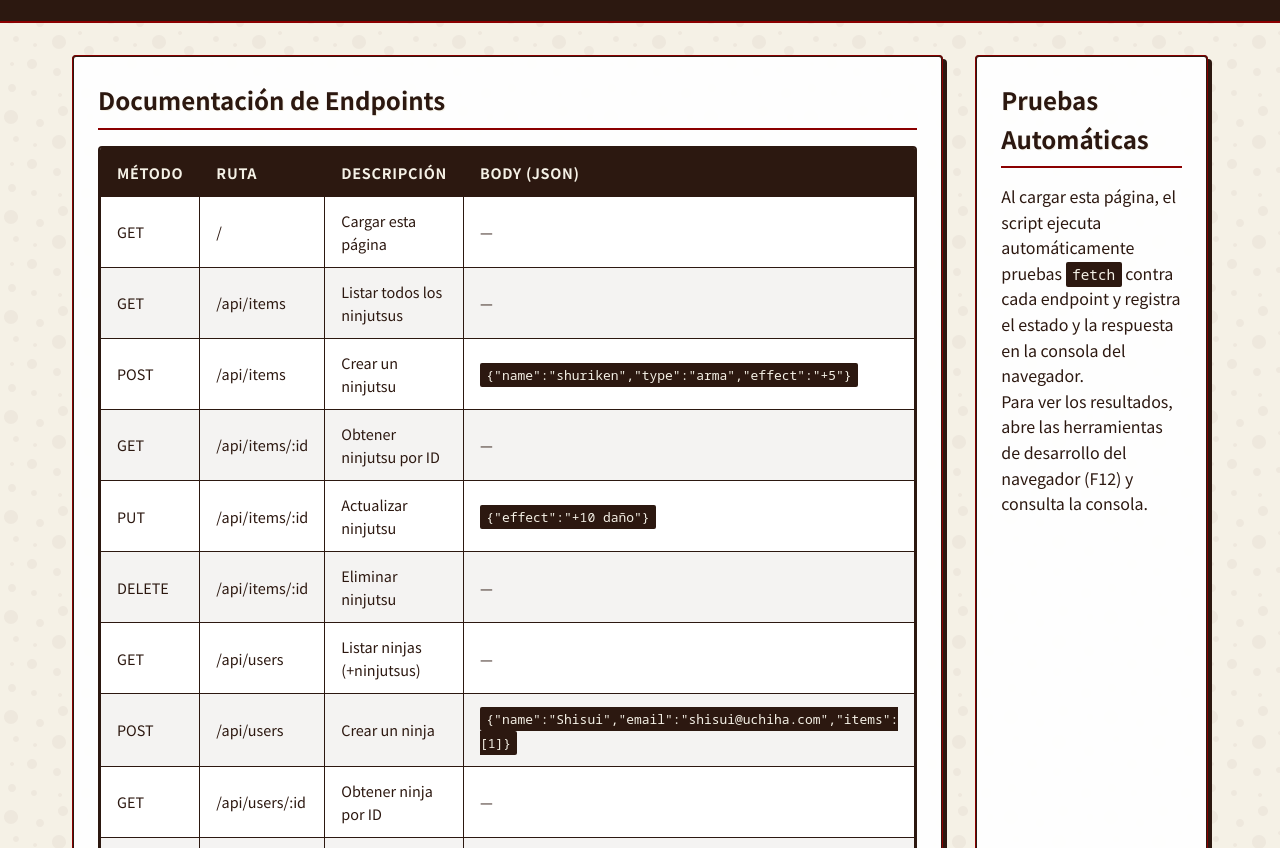
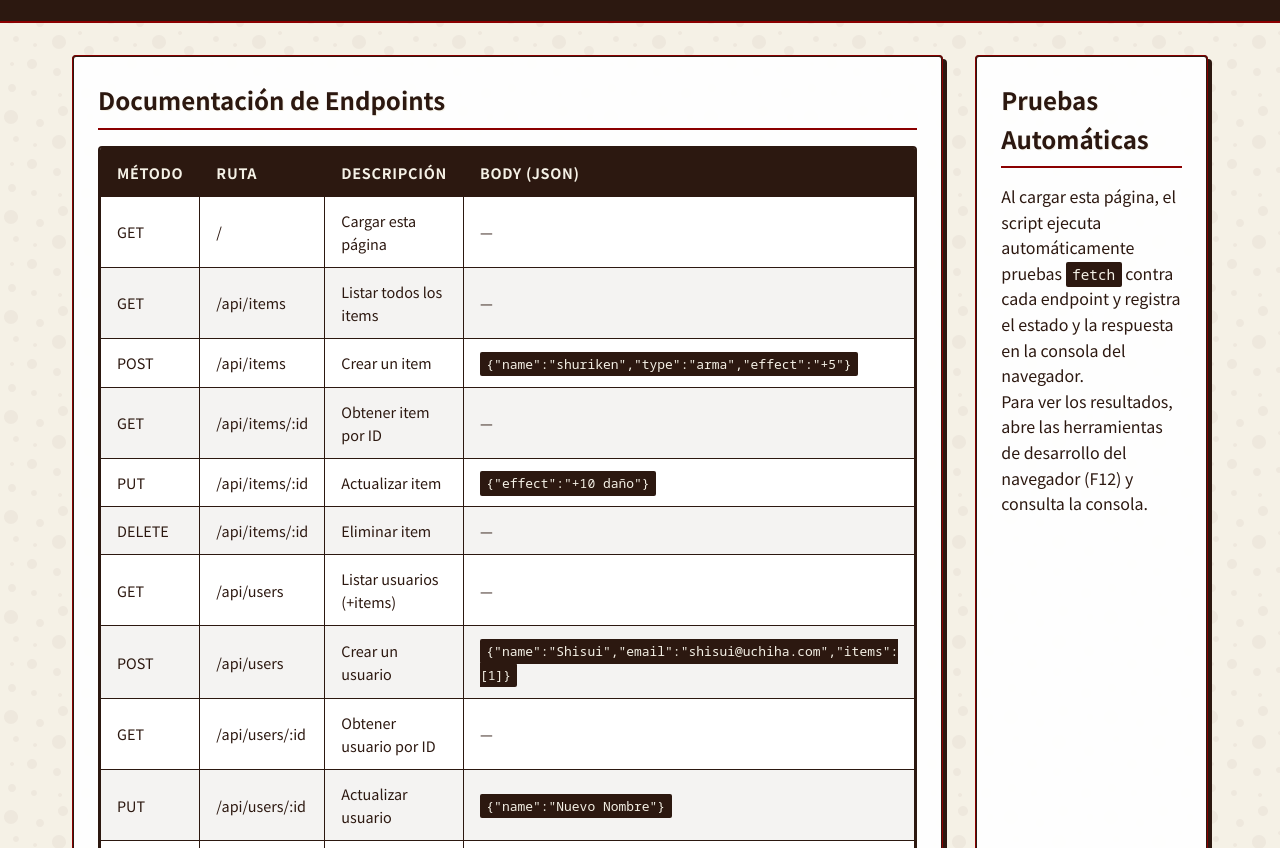
Before and after one commit to Exfrenn/Tareas-Web, a plain HTML site: page api_basics_items/public/html/Hello_Server.html in a window 1280 px wide. Shown: the part 94-942 px from the top of the page. Drawn offline with Linux system fonts and the light colour scheme; no server answers.

Commit message:
Changed ninjas por usuarios and ninjutsu por items

```diff
--- a/api_basics_items/public/html/Hello_Server.html
+++ b/api_basics_items/public/html/Hello_Server.html
@@ -35,61 +35,61 @@
                         <tr>
                             <td>GET</td>
                             <td>/api/items</td>
-                            <td>Listar todos los ninjutsus</td>
+                            <td>Listar todos los items</td>
                             <td>—</td>
                         </tr>
                         <tr>
                             <td>POST</td>
                             <td>/api/items</td>
-                            <td>Crear un ninjutsu</td>
+                            <td>Crear un item</td>
                             <td><code>{"name":"shuriken","type":"arma","effect":"+5"}</code></td>
                         </tr>
                         <tr>
                             <td>GET</td>
                             <td>/api/items/:id</td>
-                            <td>Obtener ninjutsu por ID</td>
+                            <td>Obtener item por ID</td>
                             <td>—</td>
                         </tr>
                         <tr>
                             <td>PUT</td>
                             <td>/api/items/:id</td>
-                            <td>Actualizar ninjutsu</td>
+                            <td>Actualizar item</td>
                             <td><code>{"effect":"+10 daño"}</code></td>
                         </tr>
                         <tr>
                             <td>DELETE</td>
                             <td>/api/items/:id</td>
-                            <td>Eliminar ninjutsu</td>
+                            <td>Eliminar item</td>
                             <td>—</td>
                         </tr>
                         <tr>
                             <td>GET</td>
                             <td>/api/users</td>
-                            <td>Listar ninjas (+ninjutsus)</td>
+                            <td>Listar usuarios (+items)</td>
                             <td>—</td>
                         </tr>
                         <tr>
                             <td>POST</td>
                             <td>/api/users</td>
-                            <td>Crear un ninja</td>
+                            <td>Crear un usuario</td>
                             <td><code>{"name":"Shisui","email":"shisui@uchiha.com","items":[1]}</code></td>
                         </tr>
                         <tr>
                             <td>GET</td>
                             <td>/api/users/:id</td>
-                            <td>Obtener ninja por ID</td>
+                            <td>Obtener usuario por ID</td>
                             <td>—</td>
                         </tr>
                         <tr>
                             <td>PUT</td>
                             <td>/api/users/:id</td>
-                            <td>Actualizar ninja</td>
+                            <td>Actualizar usuario</td>
                             <td><code>{"name":"Nuevo Nombre"}</code></td>
                         </tr>
                         <tr>
                             <td>DELETE</td>
                             <td>/api/users/:id</td>
-                            <td>Eliminar ninja</td>
+                            <td>Eliminar usuario</td>
                             <td>—</td>
                         </tr>
                     </tbody>
```
